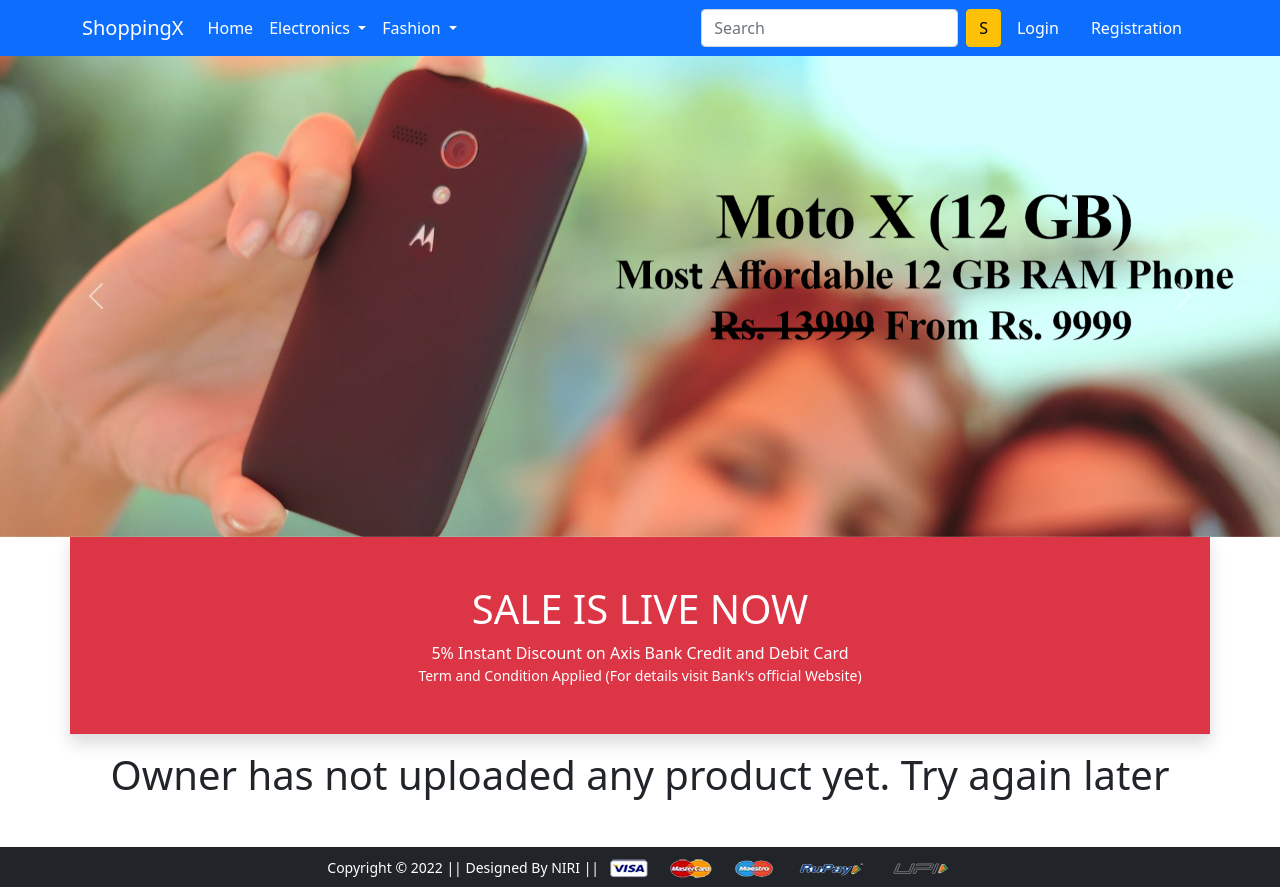
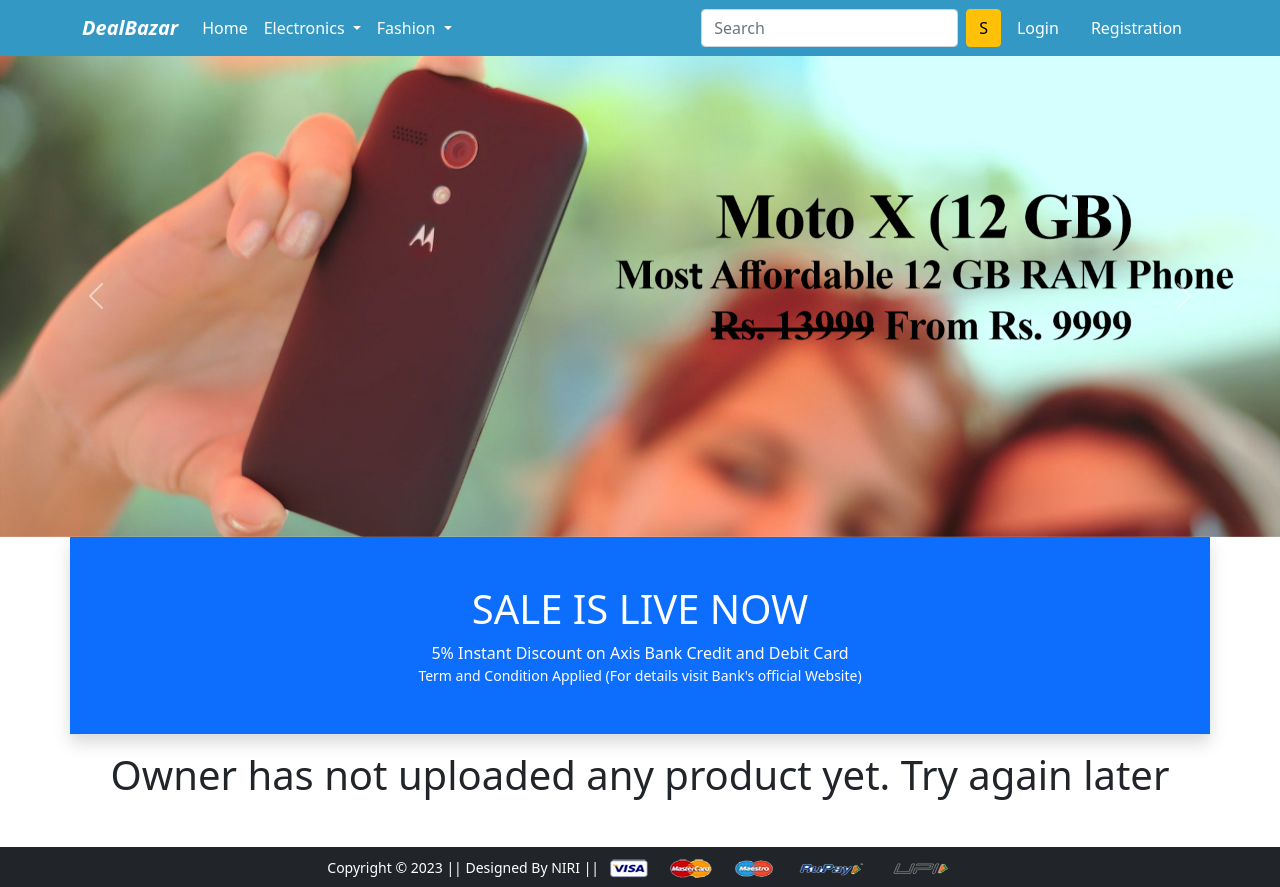
Before and after one commit to NirbanPal/E-Commerce, a Django app: page / in a window 1280 px wide. Run offline with Django 3.2, Linux system fonts and the light colour scheme; data that the repository does not hold is empty; parts of the project's set-up code (start-up, migrations or seed data) failed here and were passed over; some libraries are stand-ins or nearby versions.

Commit message:
update.Done

```diff
--- a/ecomwebapp/views.py
+++ b/ecomwebapp/views.py
@@ -19,12 +19,6 @@
 from django.conf import settings
 
 
-
-
-# Create your views here.
-# def home(request):
-#  return render(request, 'home.html')
-
 class ProductView(View):
     def get(self,request):
         top_wear = Product.objects.filter( catagoty = 'TW')
@@ -39,11 +33,6 @@
 
         return render(request,'home.html',context)
 
-
-
-# def product_detail(request):
-#     return render(request, 'productdetail.html')
-# Using Q objects we can make complex queries with less and simple code.
 class ProductDetailView(View):
     def get(self,request,pk):
         productdetail = Product.objects.get(pk=pk)
@@ -64,7 +53,6 @@
     product_id = Product.objects.get(id=id)
     print(product_id)
     Cart(user=user,product=product_id).save()
-    # cartcomponent = Cart(user=request.user,product=id,)
 
     return redirect('/cart')
 
@@ -117,7 +105,6 @@
             'cart_quant' : cart_prod.quantity,
             'amount': amount
         }
-        # data_info = json.loads(data)
         return JsonResponse(data)
 
 
@@ -145,7 +132,6 @@
             'cart_quant' : cart_prod.quantity,
             'amount': amount
         }
-        # data_info = json.loads(data)
         return JsonResponse(data)
 
 
@@ -171,24 +157,12 @@
             'total_amount': total_amount,
             'amount': amount
         }
-        # data_info = json.loads(data)
         return JsonResponse(data)
-
-
-
-
-
-
-
 
 
 def buy_now(request):
  return render(request, 'buynow.html')
 
-# def profile(request):
-#  return render(request, 'profile.html')
-
-#here name="dispatch" is used to redited to the login page.at first login the page then use that
 @method_decorator(login_required,name='dispatch')
 class ProfileView(View):
     def get(self,request):
@@ -212,11 +186,6 @@
             reg.save()
             messages.success(request,"Congtatulations!! your Profile Details is saved")
 
-
-
-        # we also can do this thing by below comment out method for betterment i will use diff method here
-        #     messages.success(request,"Congtatulations!! you Profile Details is saved")
-        #     form.save()
         return render(request,'profile.html',{'form':form , 'active':'btn-success'})
 
 
@@ -240,27 +209,19 @@
 
     return render(request, 'orders.html',{'placed_orders':placed_orders})
 
-# def change_password(request):
-#  return render(request, 'changepassword.html')
 
 def mobile(request,data='None'):
     mobile_brands = Product.objects.filter(catagoty='M').values('brand').distinct()
+    mobiles=""
     if data == 'None':
         mobiles = Product.objects.filter(catagoty='M')
-    elif data=='Moto' or data=='OnePlus' or data=='Realme' or data=='MI':
+    elif data=='Moto' or data=='SAMSUNG' or data=='NOKIA' or data=='OPPO' or data=='Xiomi':
         mobiles = Product.objects.filter(catagoty = 'M').filter(brand=data)
     context = {
         'mobiles': mobiles,
         'mobile_brands': mobile_brands,
     }
     return render(request, 'mobile.html', context)
-
-# def login(request):
-#  return render(request, 'login.html') # here we are directly login by hitting url you can write here login function for that but we are using default login function(basically class here) in the url  or after hitting the url.
-
-
-# def customerregistration(request):
-#  return render(request, 'customerregistration.html')
 
 class CustomerRegistrationView(View):
     def get(self,request):
@@ -293,10 +254,6 @@
     client = razorpay.Client(auth = (settings.KEY , settings.SECRET))
     payment = client.order.create({'amount': total_amount * 100,'currency':'INR','payment_capture': 1})
 
-
-    print("******")
-    print(payment)
-    print("*******")
     context ={
         'address': address,
         'cartitems': cart_items,
--- /dev/null
+++ b/templates/admin/login.html
@@ -0,0 +1,6 @@
+{% extends 'admin/login.html' %} {% block branding %}
+
+<h1 id="head">
+  <b><i>DealBazar</i></b>
+</h1>
+{% endblock %}
--- a/templates/base.html
+++ b/templates/base.html
@@ -19,12 +19,12 @@
     <link rel="stylesheet" href="{% static 'css/style.css' %}">
 
 
-    <title>ShoppingX | {% block title %} {% endblock title %} </title>
+    <title>DealBazar | {% block title %} {% endblock title %} </title>
   </head>
   <body>
-    <nav class="navbar navbar-expand-lg navbar-dark bg-primary">
+    <nav class="navbar navbar-expand-lg navbar-dark" style="background-color:rgba(51, 153, 196, 0.995);">
      <div class="container">
-       <a class="navbar-brand" href="/">ShoppingX</a>
+       <a class="navbar-brand" href="/"><b><i>DealBazar</i></b></a>
        <button class="navbar-toggler" type="button" data-bs-toggle="collapse" data-bs-target="#navbarSupportedContent" aria-controls="navbarSupportedContent" aria-expanded="false" aria-label="Toggle navigation">
          <span class="navbar-toggler-icon"></span>
        </button>
@@ -95,7 +95,7 @@
 
     <!-- Start Footer -->
     <footer class="container-fluid bg-dark text-center p-2 mt-5">
-        <small class="text-white">Copyright &copy; 2022 || Designed By NIRI || </small>
+        <small class="text-white">Copyright &copy; 2023 || Designed By NIRI || </small>
         <img src="{% static 'images/payment.png' %}" alt="" srcset="" class="img-fluid" height="2px">
     </footer> <!-- End Footer -->
 
--- a/templates/home.html
+++ b/templates/home.html
@@ -34,7 +34,7 @@
 {% block livesale %}
 <!-- Live Sale Section -->
 <div class="container">
-  <div class="row bg-danger text-center p-5 text-white border-bottom shadow">
+  <div class="row text-center p-5 text-white border-bottom shadow bg-primary">
     <h1>SALE IS LIVE NOW</h1>
     <span>5% Instant Discount on Axis Bank Credit and Debit Card</span>
     <small class="fw-lighter">Term and Condition Applied (For details visit Bank's official Website)</small>
--- a/templates/productdetail.html
+++ b/templates/productdetail.html
@@ -4,8 +4,8 @@
 {% block main-content %}
 <div class="container my-5">
     <div class="row">
-        <div class="col-sm-6 text-center align-self-center">
-            <img src="{{ productdetail.product_image.url }}" alt="" height="" width="" class="img-fluid img-thumbnail">
+        <div class="col-sm-6 text-center align-self-center" style="height:100vh;">
+            <img src="{{ productdetail.product_image.url }}" alt="" height="" width="" class="img-fluid img-thumbnail" style="height:100vh;">
         </div>
         <div class="col-sm-5 offset-sm-1">
             <h2>Product Title: {{ productdetail.title }}</h2>
```
Also changed, not shown: ecomweb/settings.py (+9 -7 lines), ecomwebapp/urls.py (+1 -24 lines), templates/admin/base_site.html (added, +12 -0 lines), templates/checkout.html (+5 -5 lines), media/productimg/4s.jpeg (deleted), media/productimg/7s.jpeg (deleted), media/productimg/9.jpg (deleted).
